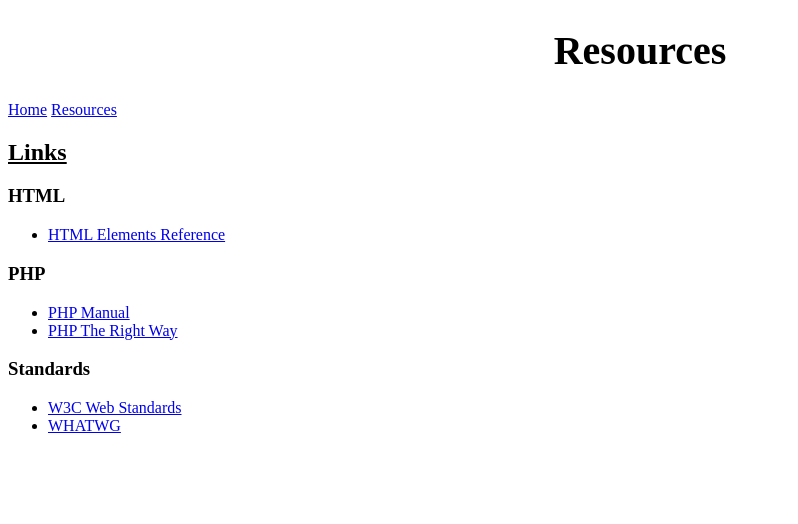
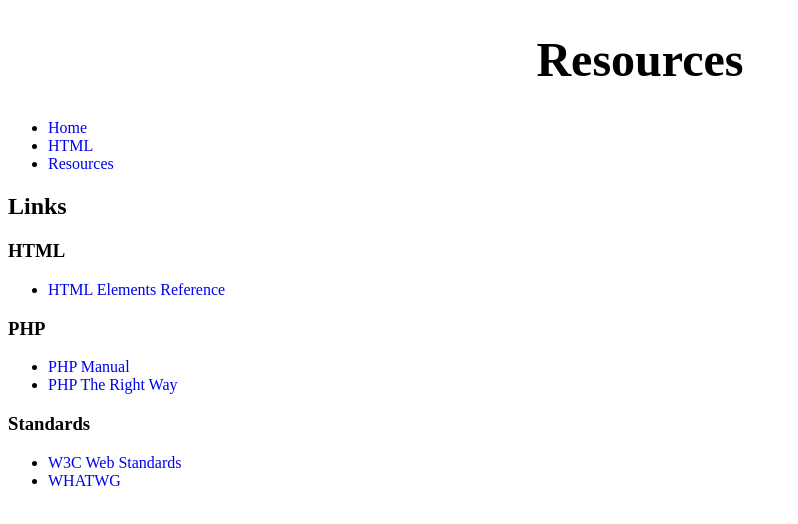
Before and after one commit to KyleTamayo/Notes, a website: page src/html/resources.html in a window 1280 px wide. Shown: the whole page, without its empty margins (0-798 px from the left). Drawn offline with Linux system fonts and the light colour scheme.

Commit message:
Leveraged AI to help me implement the BEM structure and make new tab links more secure.

```diff
--- /dev/null
+++ b/src/css/html.css
@@ -0,0 +1 @@
+@import 'main.css';
--- /dev/null
+++ b/src/css/main.css
@@ -0,0 +1,38 @@
+:root {
+
+}
+
+html {
+    box-sizing: border-box;
+}
+
+*,
+*::before,
+*::after {
+    box-sizing: inherit;
+}
+
+.main-nav__link {
+    text-decoration: none;
+}
+
+.main-nav__link:hover {
+    text-decoration: underline;
+}
+
+.page-header__title {
+    text-align: center;
+    font-size: 3rem;
+}
+
+.visually-hidden {
+    position: absolute;
+    width: 1px;
+    height: 1px;
+    padding: 0;
+    margin: -1px;
+    overflow: hidden;
+    clip: rect(0, 0, 0, 0);
+    white-space: nowrap;
+    border: 0;
+}
--- /dev/null
+++ b/src/css/resources.css
@@ -0,0 +1,9 @@
+@import 'main.css';
+
+.resources-section__link {
+    text-decoration: none;
+}
+
+.resources-section__link:hover {
+    text-decoration: underline;
+}
--- a/src/css/style.css
+++ /dev/null
@@ -1,36 +0,0 @@
-:root {
-    --description-font-size: 1.2rem;
-    --term-font-size: 2.5rem;
-}
-
-html {
-    box-sizing: border-box;
-}
-
-*,
-*::before,
-*::after {
-    box-sizing: inherit;
-}
-
-.header_1 {
-    font-size: var(--term-font-size);
-    text-align: center;
-}
-
-.header_2 {
-    text-decoration: underline;
-}
-
-.header_3 {
-
-}
-
-.d_list__term {
-    font-size: var(--description-font-size);
-    font-weight: bold;
-}
-
-.d_list__term::after {
-    content: ": ";
-}
--- a/src/html/resources.html
+++ b/src/html/resources.html
@@ -2,30 +2,102 @@
 <html lang="en">
 <head>
     <meta charset="UTF-8">
-    <link href="../css/style.css" rel="stylesheet">
-    <title>Title</title>
+    <title>Resources - Web Development References</title>
+    <meta content="Web Development References and Documentation" name="description">
+    <link href="../css/resources.css" rel="stylesheet">
 </head>
-<body>
-<h1 class="header_1">Resources</h1>
-<nav>
-    <a href="../../index.html">Home</a>
-    <a href="resources.html">Resources</a>
-</nav>
-<h2 class="header_2">Links</h2>
-<h3 class="header_3">HTML</h3>
-<ul>
-    <li><a href="https://developer.mozilla.org/en-US/docs/Web/HTML/Reference/Elements" target="_blank">HTML Elements
-        Reference</a></li>
-</ul>
-<h3 class="header_3">PHP</h3>
-<ul>
-    <li><a href="https://www.php.net/manual/en/" target="_blank">PHP Manual</a></li>
-    <li><a href="https://phptherightway.com/" target="_blank">PHP The Right Way</a></li>
-</ul>
-<h3 class="header_3">Standards</h3>
-<ul>
-    <li><a href="https://www.w3.org/standards/about/" target="_blank">W3C Web Standards</a></li>
-    <li><a href="https://spec.whatwg.org/" target="_blank">WHATWG</a></li>
-</ul>
+<body class="page">
+<header class="page-header">
+    <h1 class="page-header__title">Resources</h1>
+    <nav aria-label="Main navigation" class="main-nav">
+        <ul class="main-nav__list">
+            <li class="main-nav__item">
+                <a class="main-nav__link" href="../../index.html">Home</a>
+            </li>
+            <li class="main-name__item">
+                <a class="main-nav__link" href="html.html">HTML</a>
+            </li>
+            <li class="main-nav__item">
+                <a class="main-nav__link" href="resources.html">Resources</a>
+            </li>
+        </ul>
+    </nav>
+</header>
+
+<main class="page__content">
+    <article class="resources-article">
+        <header class="resources-article__header">
+            <h2 class="resources-article__title">Links</h2>
+        </header>
+
+        <div class="resources-article__content">
+            <section class="resources-section">
+                <h3 class="resources-section__title">HTML</h3>
+                <ul class="resources-section__list">
+                    <li class="resources-section__item">
+                        <a class="resources-section__link"
+                           href="https://developer.mozilla.org/en-US/docs/Web/HTML/Reference/Elements"
+                           rel="noopener noreferrer"
+                           target="_blank">
+                            HTML Elements Reference
+                            <span class="visually-hidden">(opens in new tab)</span>
+                        </a>
+                    </li>
+                </ul>
+            </section>
+
+            <section class="resources-section__php">
+                <h3 class="resources-section__title">PHP</h3>
+                <ul class="resources-section__list">
+                    <li class="resources-section__item">
+                        <a class="resources-section__link"
+                           href="https://www.php.net/manual/en/"
+                           rel="noopener noreferrer"
+                           target="_blank">
+                            PHP Manual
+                            <span class="visually-hidden">(opens in new tab)</span>
+                        </a>
+                    </li>
+
+                    <li class="resources-section__item">
+                        <a class="resources-section__link"
+                           href="https://phptherightway.com/"
+                           rel="noopener noreferrer"
+                           target="_blank">
+                            PHP The
+                            Right Way
+                            <span class="visually-hidden">(opens in new tab)</span>
+                        </a>
+                    </li>
+                </ul>
+            </section>
+
+            <section class="resources-section__standards">
+                <h3 class="resources-section__title">Standards</h3>
+                <ul class="resources-section__list">
+                    <li class="resources-section__item">
+                        <a class="resources-section__link"
+                           href="https://www.w3.org/standards/about/"
+                           rel="noopener noreferrer"
+                           target="_blank">
+                            W3C Web Standards
+                            <span class="visually-hidden">(opens in new tab)</span>
+                        </a>
+                    </li>
+
+                    <li class="resources-section__item">
+                        <a class="resources-section__link"
+                           href="https://spec.whatwg.org/"
+                           rel="noopener noreferrer"
+                           target="_blank">
+                            WHATWG
+                            <span class="visually-hidden">(opens in new tab)</span>
+                        </a>
+                    </li>
+                </ul>
+            </section>
+        </div>
+    </article>
+</main>
 </body>
 </html>
```
Also changed, not shown: index.html (+20 -24 lines), src/html/html.html (added, +57 -0 lines).
